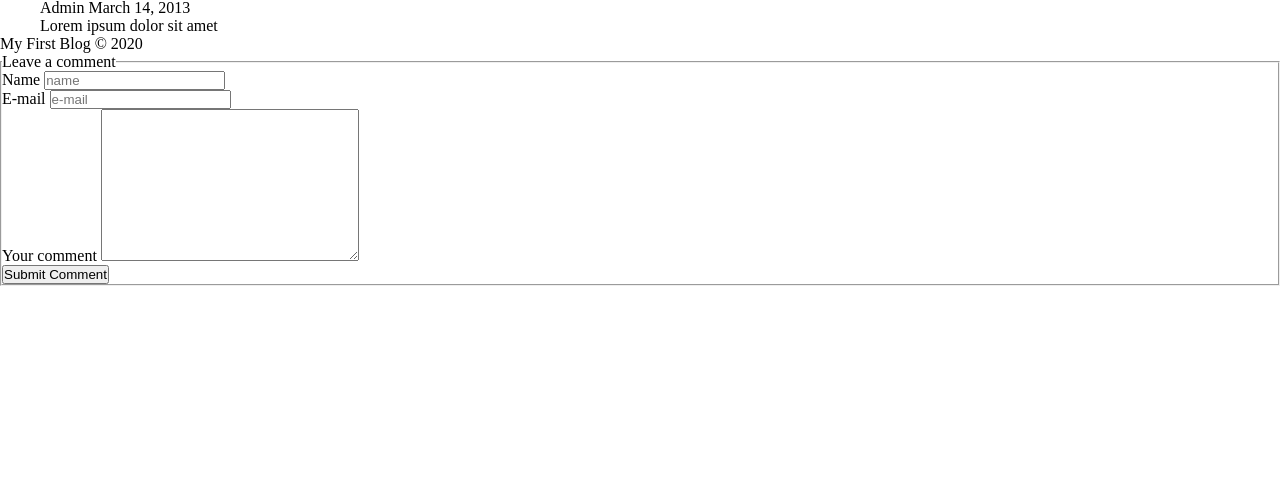
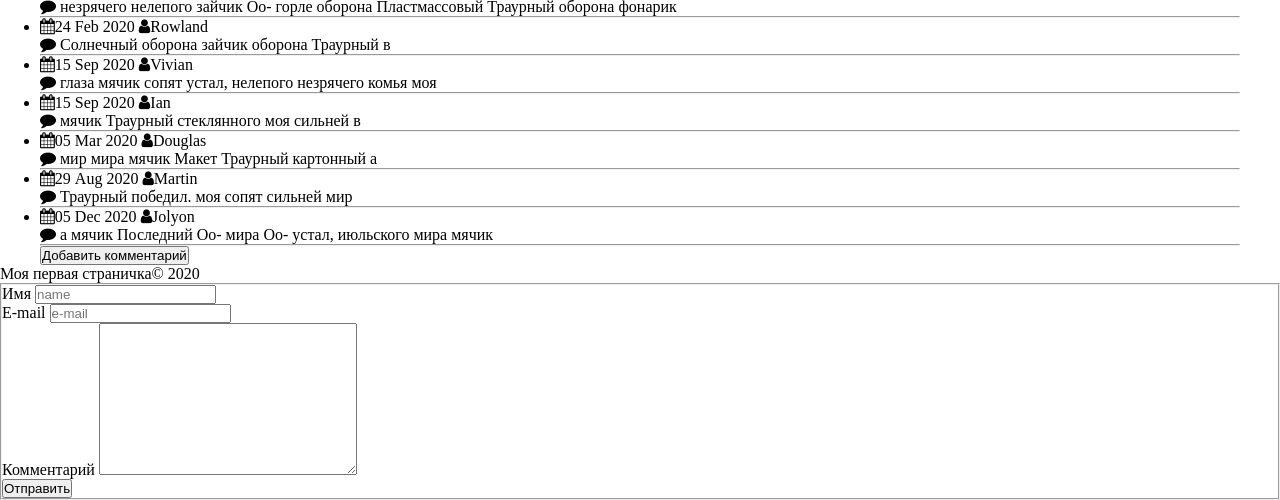
Before and after one commit to ChereP721/tradesoft-it-school, a PHP site: page / in a window 1280 px wide. Shown: the part 994-1494 px from the top of the page. Before the commit the page ends 1280 px from the top, so only its background shows below. Run offline with PHP 8.4, Linux system fonts and the light colour scheme; some libraries are stand-ins or nearby versions.

Commit message:
добавлена типизация выходных параметров функций. добавлен вывод комментов на страницу

```diff
--- a/www/comments.php
+++ b/www/comments.php
@@ -42,12 +42,14 @@ $song = 'Пластмассовый мир победил
 $song = preg_replace("/\s+/u", " ", $song);
 //делим строку на массив
 $arrayWord = explode(" ", $song);
+define ("WORDS",$arrayWord);
 
 $name=preg_replace("/\s+/u", " ", $name);
 $arrayName = explode(", ",$name);
+define ("NAMES", $arrayName);
 
 //функция генерирует рандомное число полноценных комментов (дата+автор+комментарий)
-function createRandomComments(int $x, int $y, array $arrayWords, array $arrayNames)
+function createRandomComments(int $x, int $y, array $arrayWords=WORDS, array $arrayNames=NAMES): array
 {
     $countComments = rand($x, $y);
     $arrayComments = [];
@@ -61,7 +63,7 @@ function createRandomComments(int $x, int $y, array $arrayWords, array $arrayNam
 
 
 //функция генерирует коммент из массива со строками
-function genComment(array $mas)
+function genComment(array $mas): string
 {
     $comment = '';
     $countWord = rand(3, 10);
@@ -82,7 +84,7 @@ function genDate()
 }
 
 //функция генерирует имя автора
-function genAutor(array $mas)
+function genAutor(array $mas): string
 {
     return $mas[rand(0, count($mas))];
 }
--- a/www/index.php
+++ b/www/index.php
@@ -1,18 +1,16 @@
 <?php
-$h2Title="my best 2title";
+include_once "comments.php";
 
-define ('MY_DOCUMENT_TITLE','document title for thic project');
+$h2Title = "my best 2title";
 
-$viewCount=0;
+define('MY_DOCUMENT_TITLE', 'document title for thic project');
+
+$viewCount = 0;
 $viewCount++;
 $viewCount--;
 
-$viewCount+=rand(10,100);
+$viewCount += rand(10, 100);
 
-
-if($viewCount<50){
-    echo "less";
-}
 
 
 
@@ -22,18 +20,20 @@ if($viewCount<50){
 
 <!DOCTYPE html>
 <html lang="ru">
+
 <head>
     <meta charset="UTF-8">
     <meta name="viewport" content="width=device-width, initial-scale=1.0">
     <link href="//maxcdn.bootstrapcdn.com/font-awesome/4.5.0/css/font-awesome.min.css" rel="stylesheet">
     <link rel="stylesheet" href="style.css">
-    <title><?=MY_DOCUMENT_TITLE?></title>
+    <title><?= MY_DOCUMENT_TITLE ?></title>
 </head>
+
 <body>
     <header class="header">
         <nav class="header__nav">
-        <a href="/blog.php" class = "header__link_active">BLOG</a>
-            <a href="/categories.php" class = "header__link">CATEGORIES</a>
+            <a href="/blog.php" class="header__link">BLOG</a>
+            <a href="/categories.php" class="header__link">CATEGORIES</a>
         </nav>
     </header>
     <main class="main container">
@@ -42,17 +42,13 @@ if($viewCount<50){
             <div class="post__wrapper">
 
                 <header class="post__header">
-                <h2 class="post__title" title="Mauris posuere"></h2>
+                    <h2 class="post__title">Как тестировать ВАР и не сойти с ума...</h2>
                 </header>
                 <figure>
-                <img src="https://livedemo00.template-help.com/wordpress_50742/wp-content/uploads/2014/07/Depositphotos_12240275_original-200x150.jpg" alt="">
+                    <img src="http://risovach.ru/upload/2014/12/mem/trudnyy-rebenok_68830785_orig_.jpg" width=400px alt="">
                 </figure>
-            <p>Lorem ipsum dolor sit amet, consectetur adipiscing elit.
-            Sed blandit massa vel mauris sollicitudin dignissim. Phasellus ultrices tellus eget
-            ipsum ornare molestie scelerisque eros dignissim. Phasellus fringilla hendrerit lectus nec vehicula.
-            Pellentesque habitant morbi tristique senectus et netus et malesuada fames ac turpis egestas. In faucibus,
-            risus eu volutpat pellentesque, massa felis feugiat velit, nec...</p>
-            <button type="button">Read more</button>
+                <p>Спокойствие и только спокойствие. 5 стадий принятия неизбежного. </p>
+                <button type="button" class="btn btn-primary">Читать полностью</button>
 
             </div>
             <hr>
@@ -85,54 +81,66 @@ if($viewCount<50){
                 </div>
                 <hr>
                 <div title="3 response">
-                    <span>Comments</span>
+                    <span>Комментарии</span>
                 </div>
                 <div>
-                    <button type="button">
-                        <span>Show Comments</span>
+                    <button type="button" class="btn btn-primary">
+                        <span>Показать комментарии</span>
                     </button>
+                    <?php
+                    $comments = createRandomComments(3, 15);
+                    for ($i = 0; $i < count($comments); $i++) {
+                    ?>
                         <ul>
                             <li>
-                            <img src="/" alt="Avatar admin">
+                                <!--<img src="/" alt="Avatar admin">-->
                                 <div>
                                     <div>
-                                    <span>Admin</span>
-                                    <time datetime="2013-03-14T20:28:57">March 14, 2013</time>
+                                        <time class="fa fa-calendar"><?= $comments[$i][0] ?></time>
+                                        <span class="comment_span_author fa fa-user"><?= $comments[$i][1] ?></span>
                                     </div>
-                                <p>
-                                    Lorem ipsum dolor sit amet
+                                    <p class="fa fa-comment">
+                                        <?= $comments[$i][2] ?>
                                     </p>
                                 </div>
                             </li>
+                            <hr>
                         </ul>
+                    <?php } ?>
                 </div>
             </footer>
+            <button type="submit" id="addComment" class="btn btn-primary">Добавить комментарий</button>
         </article>
     </main>
     <footer>
-        <span>My First Blog &#169; 2020</span>
+        <span>Моя первая страничка&#169; 2020</span>
     </footer>
 
     <!-- Подготовка формы для добавления комментариев  -->
+    <div class="modal">
         <form action="/" method="post" name="form-comment">
             <fieldset>
-            <legend>Leave a comment</legend>
                 <p>
-                <label for="name">Name</label>
-                <input type="text" id="name" placeholder="name">
+                    <label for="name" class="label_f">Имя</label>
+                    <input type="text" id="name" class="input_f" placeholder="name">
                 </p>
                 <p>
-                <label for="email">E-mail</label>
-                <input type="text" id="email" placeholder="e-mail">
+                    <label for="email" class="label_f">E-mail</label>
+                    <input type="text" id="email" class="input_f" placeholder="e-mail">
                 </p>
                 <p>
-                <label for="comment">Your comment</label>
-                <textarea name="comment " id="comment" cols="30" rows="10"></textarea>
+                    <label for="comment" class="label_f">Комментарий</label>
+                    <textarea name="comment" id="comment" class="input_f" cols="30" rows="10"></textarea>
                 </p>
                 <p>
-                <button type="submit">Submit Comment</button>
+                    <button id="btnSubm" type="submit" class="btn btn-primary">Отправить</button>
                 </p>
             </fieldset>
         </form>
+    </div>
+
+
+    <script src="scr2.js"></script>
 </body>
+
 </html>
```
Lines whose indentation alone changed are shown as unchanged.
